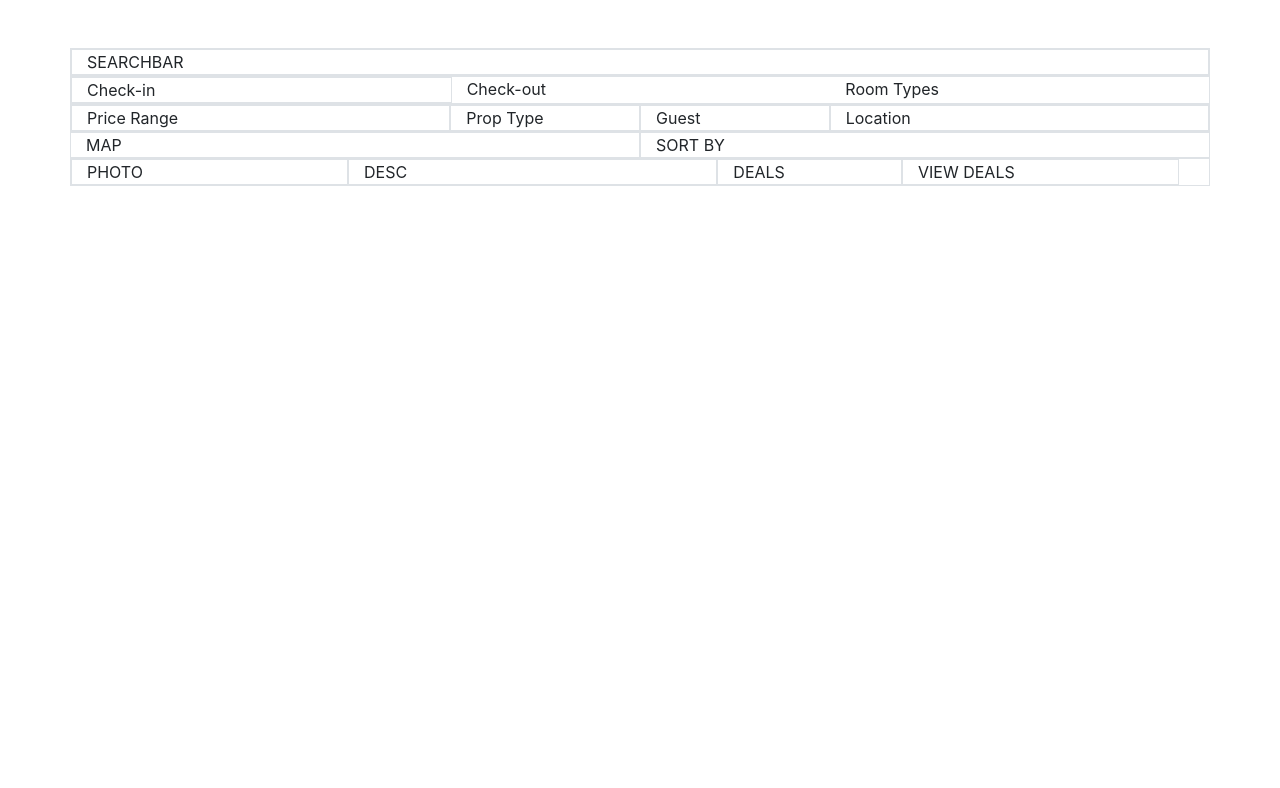
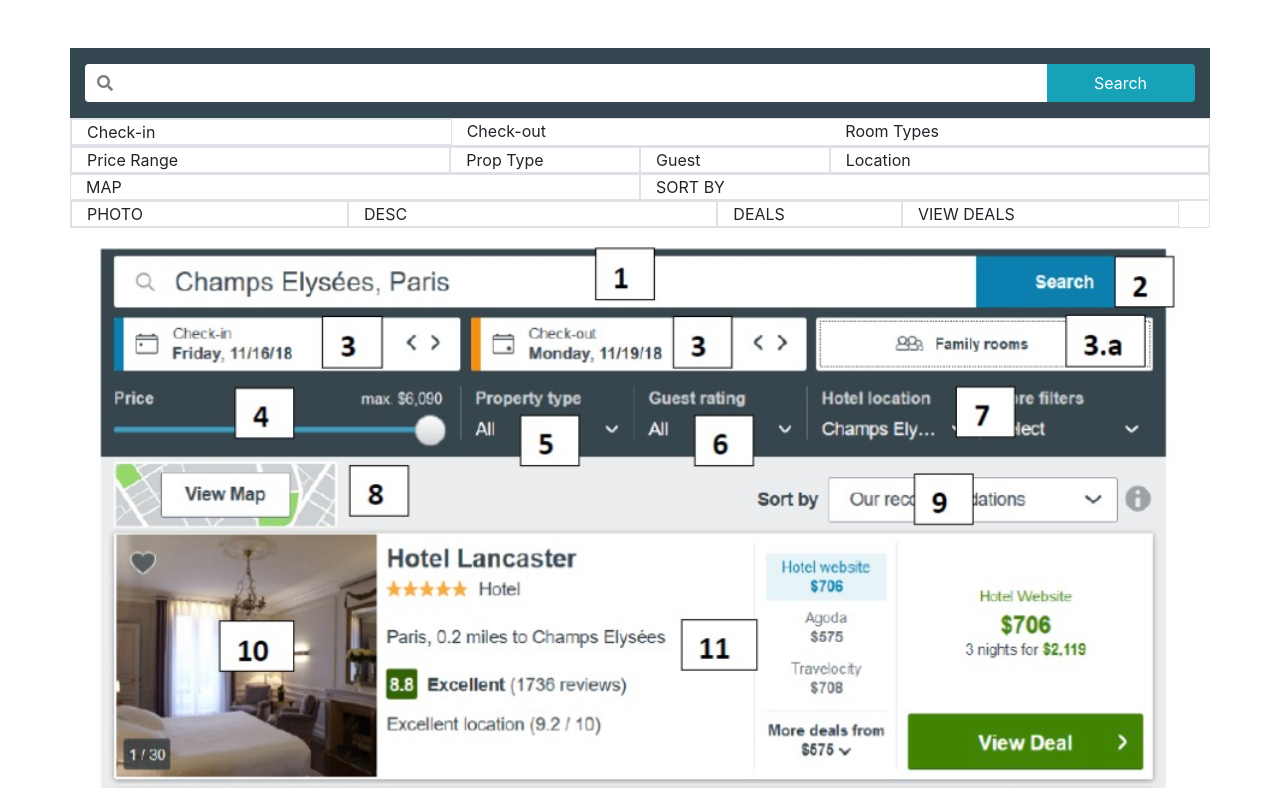
Before and after one commit to lydatequ/TripWagon, a plain HTML site: page index.html in a window 1280 px wide. Shown: the top 788 px of the page. Drawn offline with nearby package versions, Linux system fonts and the light colour scheme.

Commit message:
css and border changes

```diff
--- a/css/style.css
+++ b/css/style.css
@@ -0,0 +1,3 @@
+.searchbar {
+    background-color: #34464f;
+}
--- a/index.html
+++ b/index.html
@@ -29,10 +29,20 @@
     <div class="container mt-5">
 
         <!-- SEARCHBAR -->
-        <section class="row searchbar border">
+        <section class="row searchbar pt-3">
 
-            <div class="col border">
-                SEARCHBAR
+            <div class="col">
+
+                <div class="input-group mb-3">
+                    <div class="input-group-prepend">
+                        <span class="input-group-text bg-white border-0">
+                            <i class="fas fa-search text-black-50"></i></span>
+                    </div>
+                    <input type="text" class="form-control border-0" aria-label="Location">
+                    <div class="input-group-append">
+                        <button class="input-group-text bg-info text-white px-5 border-0">Search</button>
+                    </div>
+                </div>
             </div>
         </section>
 
@@ -72,9 +82,15 @@
                 <div class="col-2 border">DEALS</div>
                 <div class="col-3 border">VIEW DEALS</div>
             </div>
+        </section>
+    </div>
 
-
-        </section>
+    <div class="container">
+        <div class="row">
+            <div class="col">
+                <img style="width:100%" src="./Assignment6.jpg" alt="">
+            </div>
+        </div>
     </div>
 
     <script>"js/app.js"</script>
```
Also changed, not shown: Assignment6.jpg (added), js/app.js (added).
